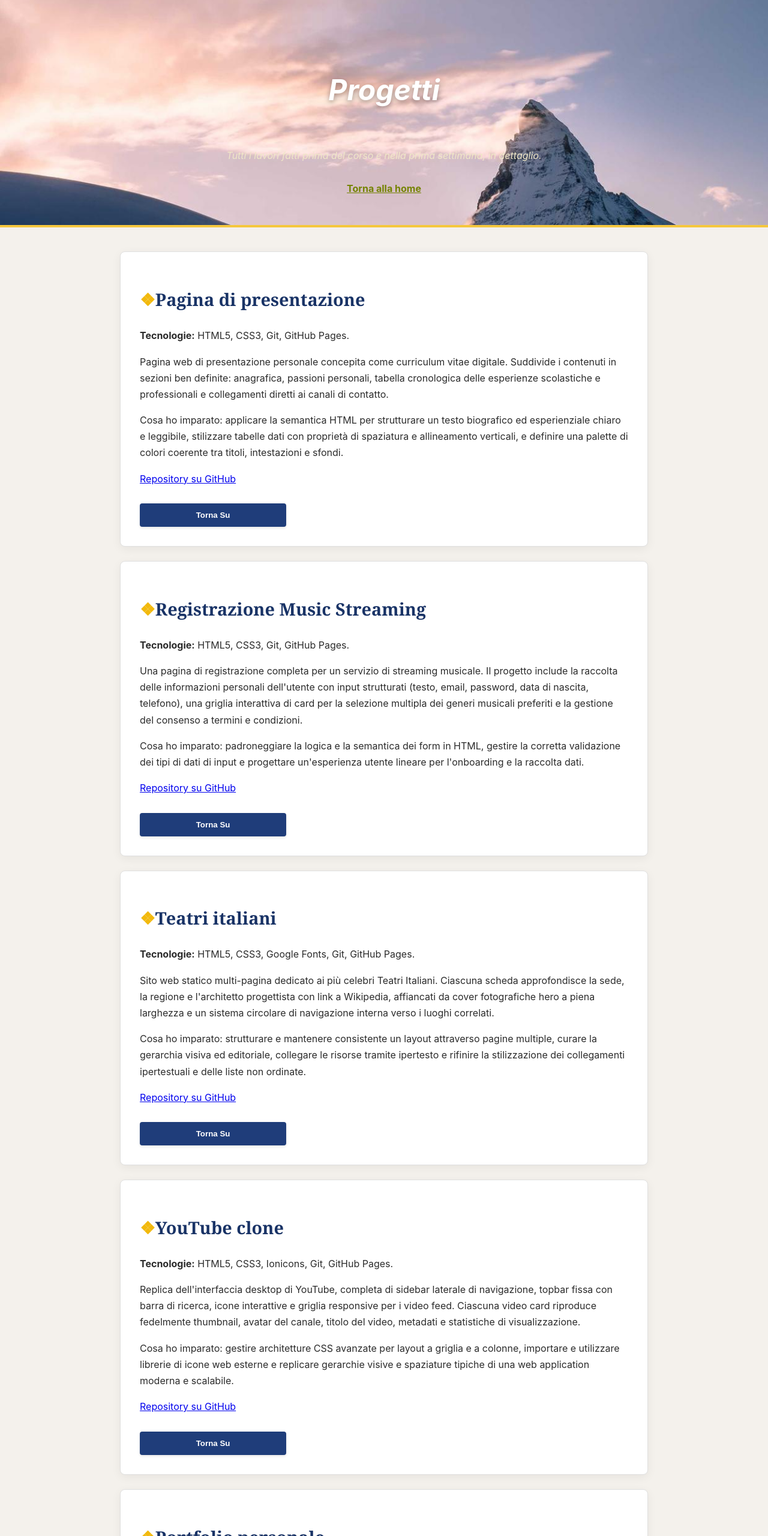
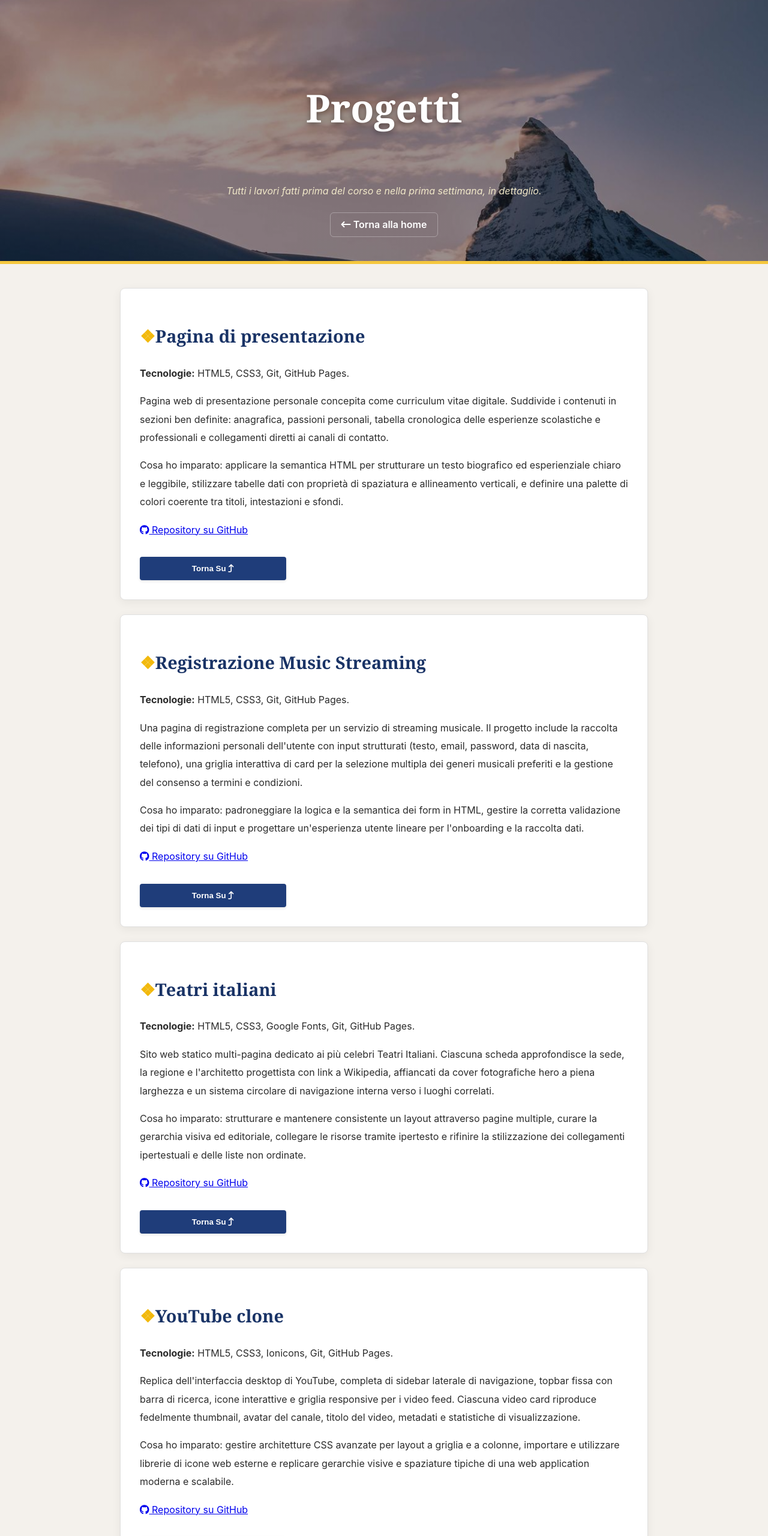
Before and after one commit to FrancescaAlesi/Progetto-settimana-1, a plain HTML site: page Progetti.html in a window 1280 px wide. Shown: the top 2560 px of the page at 60% size. Drawn offline with Linux system fonts and the light colour scheme.

Commit message:
sistemazioni

```diff
--- a/Progetti.html
+++ b/Progetti.html
@@ -14,7 +14,14 @@
             <p><em>Tutti i lavori fatti prima del corso e nella prima settimana, in dettaglio.</em></p>
             <nav>
                 <ul>
-                    <li><a href="#torna alla home">Torna alla home</a></li>
+                    <li>
+                        <a href="index.html">
+                            <div class="tech-title">
+                                <i class="fa-solid fa-arrow-left-long"></i>
+                                Torna alla home
+                            </div>
+                        </a>
+                    </li>
                 </ul>
             </nav>
         </header>
@@ -25,10 +32,20 @@
                 <p><strong>Tecnologie:</strong> HTML5, CSS3, Git, GitHub Pages.</p>
                 <p>Pagina web di presentazione personale concepita come curriculum vitae digitale. Suddivide i contenuti in sezioni ben definite: anagrafica, passioni personali, tabella cronologica delle esperienze scolastiche e professionali e collegamenti diretti ai canali di contatto.</p>
                 <p>Cosa ho imparato: applicare la semantica HTML per strutturare un testo biografico ed esperienziale chiaro e leggibile, stilizzare tabelle dati con proprietà di spaziatura e allineamento verticali, e definire una palette di colori coerente tra titoli, intestazioni e sfondi.</p>
-                <a href="https://github.com/FrancescaAlesi/Challenge-HTML" target="_blank">Repository su GitHub</a>
-                <br/><br/>
-                 <a href="#">
-                    <button type="submit">Torna Su</button>
+                <a href="https://github.com/FrancescaAlesi/Challenge-HTML" target="_blank">
+                    <div class="tech-title">
+                        <i class="fa-brands fa-github"></i>
+                        Repository su GitHub
+                    </div>
+                </a>
+                <br/>
+                <a href="#">
+                    <button type="submit">
+                        <div class="tech-title">
+                            Torna Su
+                            <i class="fa-solid fa-arrow-turn-up"></i>
+                        </div>
+                    </button>
                 </a>
             </section>
 
@@ -38,10 +55,20 @@
                 <p><strong>Tecnologie:</strong> HTML5, CSS3, Git, GitHub Pages.</p>
                 <p>Una pagina di registrazione completa per un servizio di streaming musicale. Il progetto include la raccolta delle informazioni personali dell'utente con input strutturati (testo, email, password, data di nascita, telefono), una griglia interattiva di card per la selezione multipla dei generi musicali preferiti e la gestione del consenso a termini e condizioni.</p>
                 <p>Cosa ho imparato: padroneggiare la logica e la semantica dei form in HTML, gestire la corretta validazione dei tipi di dati di input e progettare un'esperienza utente lineare per l'onboarding e la raccolta dati.</p>
-                <a href="https://github.com/FrancescaAlesi/Challenge-CSS" target="_blank">Repository su GitHub</a>
-                <br/><br/>
+                <a href="https://github.com/FrancescaAlesi/Challenge-CSS" target="_blank">
+                    <div class="tech-title">
+                        <i class="fa-brands fa-github"></i>
+                        Repository su GitHub
+                    </div>
+                </a>
+                <br/>
                 <a href="#">
-                    <button type="submit">Torna Su</button>
+                    <button type="submit">
+                        <div class="tech-title">
+                            Torna Su
+                            <i class="fa-solid fa-arrow-turn-up"></i>
+                        </div>
+                    </button>
                 </a>
             </section>
 
@@ -51,10 +78,20 @@
                 <p><strong>Tecnologie:</strong> HTML5, CSS3, Google Fonts, Git, GitHub Pages.</p>
                 <p>Sito web statico multi-pagina dedicato ai più celebri Teatri Italiani. Ciascuna scheda approfondisce la sede, la regione e l'architetto progettista con link a Wikipedia, affiancati da cover fotografiche hero a piena larghezza e un sistema circolare di navigazione interna verso i luoghi correlati.</p>
                 <p>Cosa ho imparato: strutturare e mantenere consistente un layout attraverso pagine multiple, curare la gerarchia visiva ed editoriale, collegare le risorse tramite ipertesto e rifinire la stilizzazione dei collegamenti ipertestuali e delle liste non ordinate.</p>
-                <a href="https://github.com/FrancescaAlesi/Challenge-Frontend" target="_blank">Repository su GitHub</a>
-                <br/><br/>
+                <a href="https://github.com/FrancescaAlesi/Challenge-Frontend" target="_blank">
+                    <div class="tech-title">
+                        <i class="fa-brands fa-github"></i>
+                        Repository su GitHub
+                    </div>
+                </a>
+                <br/>
                 <a href="#">
-                    <button type="submit">Torna Su</button>
+                    <button type="submit">
+                        <div class="tech-title">
+                            Torna Su
+                            <i class="fa-solid fa-arrow-turn-up"></i>
+                        </div>
+                    </button>
                 </a>
             </section>
 
@@ -64,10 +101,20 @@
                 <p><strong>Tecnologie:</strong> HTML5, CSS3, Ionicons, Git, GitHub Pages.</p>
                 <p>Replica dell'interfaccia desktop di YouTube, completa di sidebar laterale di navigazione, topbar fissa con barra di ricerca, icone interattive e griglia responsive per i video feed. Ciascuna video card riproduce fedelmente thumbnail, avatar del canale, titolo del video, metadati e statistiche di visualizzazione.</p>
                 <p>Cosa ho imparato: gestire architetture CSS avanzate per layout a griglia e a colonne, importare e utilizzare librerie di icone web esterne e replicare gerarchie visive e spaziature tipiche di una web application moderna e scalabile.</p>
-                <a href="https://github.com/FrancescaAlesi/Challenge-YouTube" target="_blank">Repository su GitHub</a>
-                <br/><br/>
+                <a href="https://github.com/FrancescaAlesi/Challenge-YouTube" target="_blank">
+                    <div class="tech-title">
+                        <i class="fa-brands fa-github"></i>
+                        Repository su GitHub
+                    </div>
+                </a>
+                <br/>
                 <a href="#">
-                    <button type="submit">Torna Su</button>
+                    <button type="submit">
+                        <div class="tech-title">
+                            Torna Su
+                            <i class="fa-solid fa-arrow-turn-up"></i>
+                        </div>
+                    </button>
                 </a>
             </section>
 
@@ -77,16 +124,32 @@
                 <p><strong>Tecnologie:</strong> HTML5, CSS3, Google Fonts, Font Awesome, Git, GitHub Pages.</p>
                 <p>La pagina che state vedendo. Costruita da zero in cinque giorni, partendo dal markup HTML e arrivando alla stilizzazione CSS completa con box moled, pseudo-classi, pseudo-elementi, tipografia ragionata. Pubblicata online su GitHub Pages al termine della prima settimana di corso.</p>
                 <p>Cosa ho imparato: progettare una pagina pensando alla gerarchia dei contenuti prima del design. Stilizzare in modo consapevole partendo da un reset CSS. Gestire un repository Git con commit descrittivi. Pubblicare su un sito statico online.</p>
-                <a href="https://github.com/FrancescaAlesi/Week-1" target="_blank">Repository su GitHub</a>
-                <br/><br/>
+                <a href="https://github.com/FrancescaAlesi/Week-1" target="_blank">
+                    <div class="tech-title">
+                        <i class="fa-brands fa-github"></i>
+                        Repository su GitHub
+                    </div>
+                </a>
+                <br/>
                 <a href="#">
-                    <button type="submit">Torna Su</button>
+                    <button type="submit">
+                        <div class="tech-title">
+                            Torna Su
+                            <i class="fa-solid fa-arrow-turn-up"></i>
+                        </div>
+                    </button>
                 </a>
             </section>
         </main>
 
         <!--Fine-->
         <footer id="site-footer">
+            <div class="title">
+                <i class="fa-brands fa-github"></i>
+                <i class="fa-brands fa-linkedin"></i>
+                <i class="fa-solid fa-envelope"></i>
+                <i class="fa-solid fa-briefcase"></i>
+            </div>
             <p>&copy; 2026 Francesca Alesi - Costruito a mano durante la prima settimana di corso Epicode</p>
         </footer>
     </body>
--- a/assets/CSS/style.css
+++ b/assets/CSS/style.css
@@ -4,30 +4,26 @@
 	box-sizing: border-box;
 }
 
-body {
-	margin: 0;
-}
-
 /* tipografia di base */
 body {
+    margin: 0;
 	font-family: 'Inter', Arial, sans-serif;
 	font-size: 16px;
-	line-height: 1.7;
+	line-height: 1.9;
 	color: #2b2b2b;
 	background-color: #f4f1ec;
 }
 
 /* Header */
 #site-header {
-	background-color: hsl(45, 90%, 60%);
-	background-image: url('../IMG/header-bg.jpg');
+	background-image: linear-gradient(rgba(0, 0, 0, 0.4), rgba(0, 0, 0, 0.4)), url('../IMG/header-bg.jpg');
 	background-size: cover;
 	background-position: center;
 	color: #f0e7c8;
 	text-align: center;
 	line-height: 2.4;
 	padding: 60px 20px 40px;
-	border-bottom: 4px solid hsl(45, 90%, 60%);
+	border-bottom: 5px solid hsl(45, 90%, 60%);
 }
 
 #inizio{
@@ -35,21 +31,17 @@ body {
 }
 
 #site-header h1 {
-	font-size: 3rem;
+    font-family: 'Playfair Display', Georgia, serif;
+	font-size: 4rem;
 	font-weight: bold;
-	font-style: italic;
 	text-shadow:  0 3px 10px rgba(0, 0, 0, 0.4);
-}
-
-.tagline {
-	color: rgb(244, 74, 74);
-	font-style: italic;
 }
 
 /* Nav */
 #site-header nav ul {
 	padding: 0;
 	margin: 0;
+    list-style: none;
 }
 
 #site-header nav li {
@@ -57,18 +49,23 @@ body {
 }
 
 #site-header nav a {
-	color: hsl(67, 98%, 26%);
-	font-weight: bold;
+    color: #ffffff;
+    text-decoration: none;
+	font-weight: 600;
 	display: inline-block;
-	padding: 8px 16px;
+    align-items: center;
+    gap: 8px;
+	padding: 10px 18px;
 	margin: 0 4px;
-	border-radius: 4px;
-	line-height: 1.6;
+	border-radius: 6px;
+	line-height: 1.2;
+    border: 1px solid rgba(255, 255, 255, 0.3);
 }
 
 #site-header nav a:hover {
 	color: #ffffff;
 	background-color: hsl(45, 90%, 60%);
+    border: 1px solid hsl(45, 90%, 60%);
 }
 
 /* Main centrato */
@@ -125,12 +122,13 @@ h3 {
 }
 
 #chi-sono p:first-of-type {
-	font-size: 1.15rem;
+    font-family: 'Inter', Arial, sans-serif;
 	font-style: italic;
 	color: hsl(220, 60%, 30%);
 }
 
 #chi-sono p:first-of-type::first-letter {
+    font-family:'Playfair Display', Georgia, serif;
 	font-size: 3rem;
 	font-weight: bold;
 	float: left;
@@ -194,9 +192,9 @@ tbody td p {
 .barra {
   width: 399px;
   height: 10px;
-  background-color: #ede8dc;
+  background-color: #eddcdc;
+  margin-top: 10px;
   border-radius: 999px;
-  overflow: hidden;
 }
 
 .barra-fill {
@@ -270,7 +268,7 @@ tbody td p {
 
 .project a:hover {
     color: hsl(220, 60%, 45%);
-    border-bottom: 2px solid hsl(45, 90%, 50%);
+    border-bottom: 4px solid hsl(45, 90%, 50%);
 }
 
 #progetti a[href="Progetti.html"] {
@@ -350,10 +348,21 @@ button:hover {
 
 /* Footer */
 #site-footer {
-	background-color: hsl(220, 40%, 15%);
-	color: #ffffff;
-	text-align: center;
-	font-size: 0.9rem;
-	line-height: 2.4;
-	padding: 30px 20px;
+    background-color: hsl(220, 40%, 15%);
+    color: #cac8bb;
+    text-align: center;
+    font-size: 1.2rem;
+    line-height: 2.4;
+    padding: 30px 30px;
 }
+
+.title i {
+    background-color: rgba(255, 255, 255, 0.08);
+    color: #ffffff;
+    width: 50px;
+    height: 50px;
+    line-height: 50px;
+    border-radius: 50%;
+    margin: 0 6px 15px;
+    font-size: 1.8rem;
+}
```
Also changed, not shown: index.html (+7 -1 lines).
